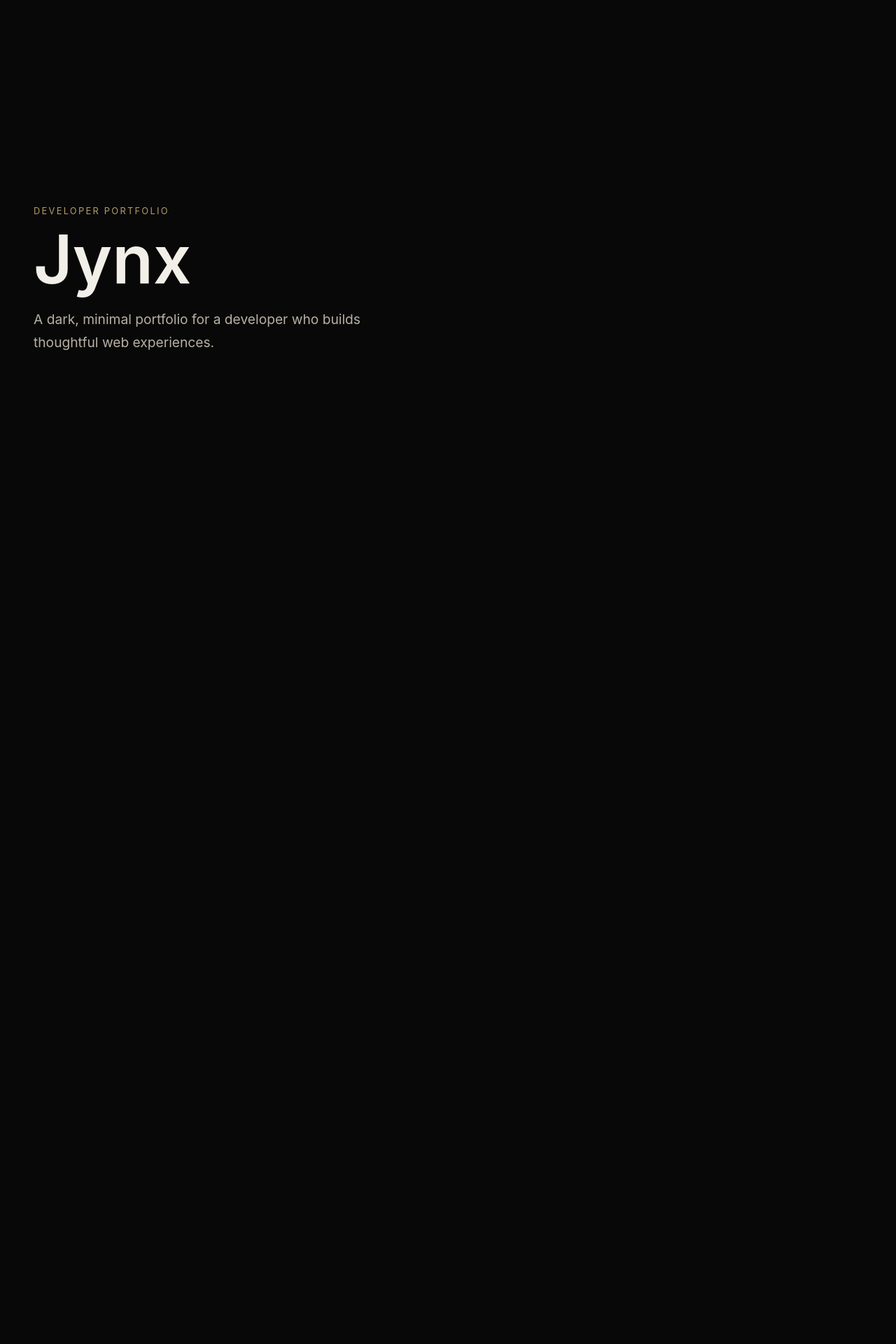
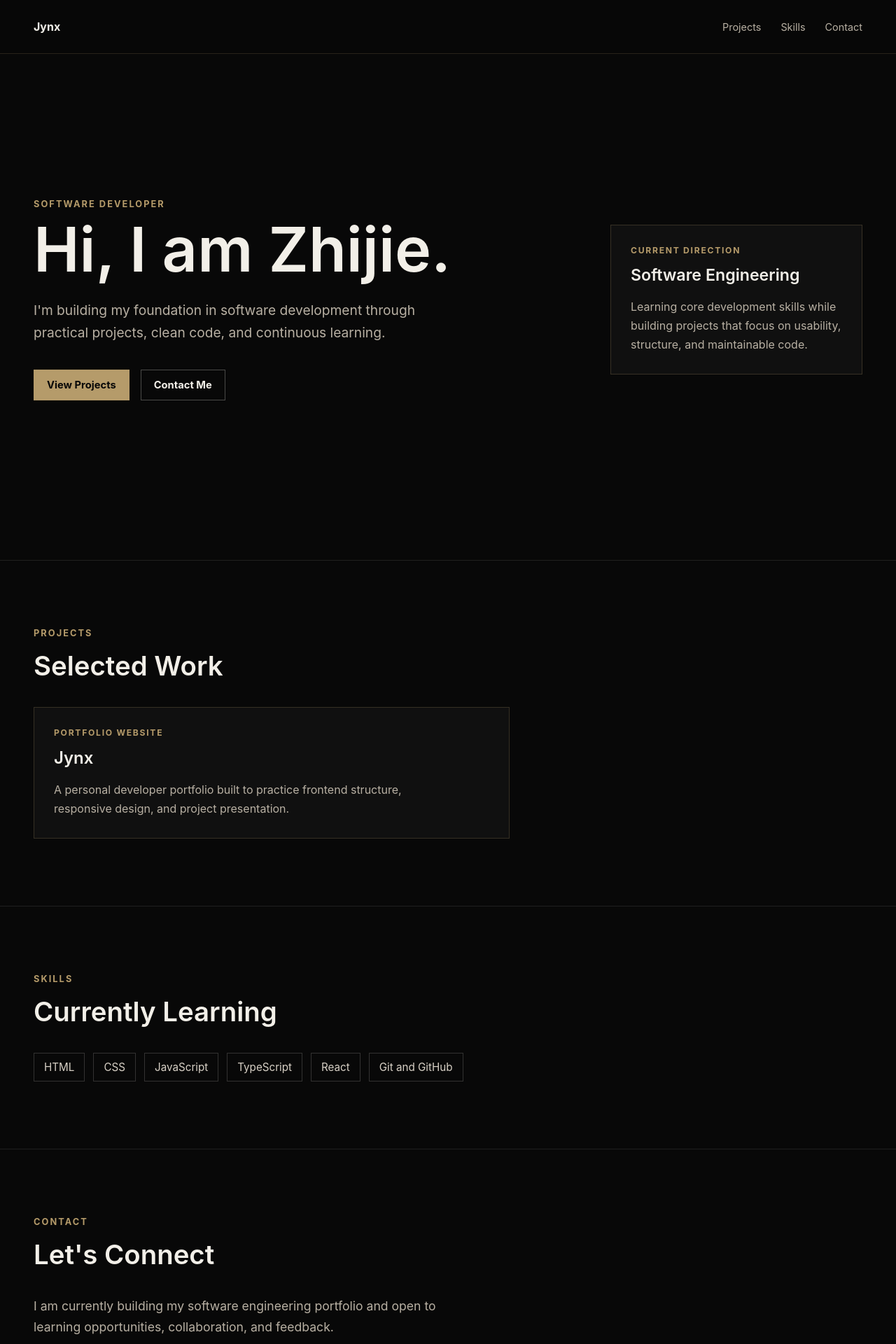
Before and after one commit to zjiexu/jynx, a React (Vite) app: page / in a window 1280 px wide. Shown: the top 1920 px of the page at 70% size. Before the commit the page ends 800 px from the top, so only its background shows below. Built offline with nearby package versions, Linux system fonts and the light colour scheme.

Commit message:
Build initial portfolio homepage
Add intro, projects, skills, and contact sections.

```diff
--- a/src/App.css
+++ b/src/App.css
@@ -4,33 +4,248 @@
   color: #f2efe8;
 }
 
-.hero {
-  min-height: 100vh;
+.site-header {
+  position: fixed;
+  top: 0;
+  left: 0;
+  width: 100%;
   display: flex;
-  flex-direction: column;
-  justify-content: center;
-  padding: 48px;
+  align-items: center;
+  justify-content: space-between;
+  padding: 28px 48px;
+  background: rgba(8, 8, 8, 0.82);
+  border-bottom: 1px solid rgba(181, 155, 106, 0.18);
+  backdrop-filter: blur(12px);
 }
 
-.eyebrow {
+.site-name {
+  color: #f2efe8;
+  font-size: 1rem;
+  font-weight: 700;
+  text-decoration: none;
+}
+
+.site-nav {
+  display: flex;
+  gap: 28px;
+}
+
+.site-nav a {
+  color: #b8b0a3;
+  font-size: 0.9rem;
+  text-decoration: none;
+}
+
+.site-nav a:hover {
+  color: #f2efe8;
+}
+
+.intro-section {
+  min-height: 100vh;
+  display: grid;
+  grid-template-columns: minmax(0, 1fr) 360px;
+  align-items: center;
+  gap: 64px;
+  padding: 120px 48px 64px;
+}
+
+.intro-content {
+  max-width: 760px;
+}
+
+.section-label {
   margin: 0 0 16px;
   color: #b59b6a;
   font-size: 0.8rem;
-  letter-spacing: 0.18em;
+  font-weight: 700;
+  letter-spacing: 0.16em;
   text-transform: uppercase;
 }
 
 h1 {
+  max-width: 760px;
   margin: 0;
-  font-size: 6rem;
+  font-size: 5.5rem;
   font-weight: 600;
   line-height: 0.95;
 }
 
-.intro {
-  max-width: 560px;
-  margin: 24px 0 0;
+.intro-text {
+  max-width: 620px;
+  margin: 28px 0 0;
   color: #b8b0a3;
   font-size: 1.2rem;
   line-height: 1.7;
 }
+
+.intro-actions {
+  display: flex;
+  gap: 16px;
+  margin-top: 36px;
+}
+
+.button {
+  display: inline-flex;
+  align-items: center;
+  justify-content: center;
+  min-height: 44px;
+  padding: 0 18px;
+  border: 1px solid transparent;
+  color: #f2efe8;
+  font-size: 0.92rem;
+  font-weight: 700;
+  text-decoration: none;
+}
+
+.button.primary {
+  background: #b59b6a;
+  color: #080808;
+}
+
+.button.secondary {
+  border-color: rgba(242, 239, 232, 0.28);
+}
+
+.button.secondary:hover {
+  border-color: rgba(242, 239, 232, 0.62);
+}
+
+.summary-panel {
+  padding: 28px;
+  border: 1px solid rgba(181, 155, 106, 0.24);
+  background: rgba(255, 255, 255, 0.03);
+}
+
+.panel-label {
+  margin: 0 0 14px;
+  color: #b59b6a;
+  font-size: 0.76rem;
+  font-weight: 700;
+  letter-spacing: 0.14em;
+  text-transform: uppercase;
+}
+
+.summary-panel h2 {
+  margin: 0;
+  font-size: 1.45rem;
+  font-weight: 600;
+}
+
+.summary-panel p:last-child {
+  margin: 18px 0 0;
+  color: #b8b0a3;
+  line-height: 1.7;
+}
+
+.content-section {
+  padding: 96px 48px;
+  border-top: 1px solid rgba(242, 239, 232, 0.1);
+}
+
+.section-heading {
+  max-width: 680px;
+  margin-bottom: 36px;
+}
+
+.section-heading h2 {
+  margin: 0;
+  font-size: 2.4rem;
+  font-weight: 600;
+}
+
+.project-list {
+  display: grid;
+  grid-template-columns: minmax(0, 680px);
+}
+
+.project-card {
+  padding: 28px;
+  border: 1px solid rgba(181, 155, 106, 0.22);
+  background: rgba(255, 255, 255, 0.03);
+}
+
+.project-type {
+  margin: 0 0 14px;
+  color: #b59b6a;
+  font-size: 0.76rem;
+  font-weight: 700;
+  letter-spacing: 0.14em;
+  text-transform: uppercase;
+}
+
+.project-card h3 {
+  margin: 0;
+  font-size: 1.5rem;
+  font-weight: 600;
+}
+
+.project-card p:last-child {
+  max-width: 560px;
+  margin: 18px 0 0;
+  color: #b8b0a3;
+  line-height: 1.7;
+}
+
+.skill-list {
+  display: flex;
+  flex-wrap: wrap;
+  gap: 12px;
+  max-width: 720px;
+  margin: 0;
+  padding: 0;
+  list-style: none;
+}
+
+.skill-list li {
+  padding: 10px 14px;
+  border: 1px solid rgba(242, 239, 232, 0.18);
+  color: #d8d1c6;
+  font-size: 0.95rem;
+}
+
+.contact-text {
+  max-width: 640px;
+  margin: 0;
+  color: #b8b0a3;
+  font-size: 1.1rem;
+  line-height: 1.7;
+}
+
+@media (max-width: 820px) {
+  .site-header {
+    position: static;
+    padding: 24px;
+  }
+
+  .site-nav {
+    gap: 18px;
+  }
+
+  .intro-section {
+    grid-template-columns: 1fr;
+    gap: 40px;
+    padding: 56px 24px;
+  }
+
+  h1 {
+    font-size: 3.5rem;
+  }
+
+  .intro-actions {
+    flex-direction: column;
+    align-items: flex-start;
+  }
+
+  .button {
+    width: 100%;
+    max-width: 260px;
+  }
+
+  .content-section {
+    padding: 72px 24px;
+  }
+
+  .section-heading h2 {
+    font-size: 2rem;
+  }
+}
--- a/src/App.tsx
+++ b/src/App.tsx
@@ -3,13 +3,90 @@ import './App.css'
 function App() {
   return (
     <main className="site-shell">
-      <section className="hero">
-        <p className="eyebrow">Developer Portfolio</p>
+      <header className="site-header">
+        <a className="site-name" href="/">
+          Jynx
+        </a>
 
-        <h1>Jynx</h1>
+        <nav className="site-nav" aria-label="Main navigation">
+          <a href="#projects">Projects</a>
+          <a href="#skills">Skills</a>
+          <a href="#contact">Contact</a>
+        </nav>
+      </header>
 
-        <p className="intro">
-          A dark, minimal portfolio for a developer who builds thoughtful web experiences.
+      <section className="intro-section">
+        <div className="intro-content">
+          <p className="section-label">Software Developer</p>
+
+          <h1>Hi, I am Zhijie.</h1>
+
+          <p className="intro-text">
+            I'm building my foundation in software development through practical projects, clean code, and continuous learning.
+          </p>
+
+          <div className="intro-actions">
+            <a className="button primary" href="#projects">
+              View Projects
+            </a>
+            <a className="button secondary" href="#contact">
+              Contact Me
+            </a>
+          </div>
+        </div>
+
+        <aside className="summary-panel" aria-label="Portfolio summary">
+          <p className="panel-label">Current Direction</p>
+
+          <h2>Software Engineering</h2>
+
+          <p>
+            Learning core development skills while building projects that focus on usability, structure, and maintainable code.
+          </p>
+        </aside>
+      </section>
+
+      <section className="content-section" id="projects">
+        <div className="section-heading">
+          <p className="section-label">Projects</p>
+          <h2>Selected Work</h2>
+        </div>
+
+        <div className="project-list">
+          <article className="project-card">
+            <p className="project-type">Portfolio Website</p>
+            <h3>Jynx</h3>
+            <p>
+              A personal developer portfolio built to practice frontend structure, responsive design, and project presentation.
+            </p>
+          </article>
+        </div>
+      </section>
+
+      <section className="content-section" id="skills">
+        <div className="section-heading">
+          <p className="section-label">Skills</p>
+          <h2>Currently Learning</h2>
+        </div>
+
+        <ul className="skill-list">
+          <li>HTML</li>
+          <li>CSS</li>
+          <li>JavaScript</li>
+          <li>TypeScript</li>
+          <li>React</li>
+          <li>Git and GitHub</li>
+        </ul>
+      </section>
+
+      <section className="content-section" id="contact">
+        <div className="section-heading">
+          <p className="section-label">Contact</p>
+          <h2>Let's Connect</h2>
+        </div>
+
+        <p className="contact-text">
+          I am currently building my software engineering portfolio and open to learning opportunities, collaboration, and feedback.
         </p>
       </section>
     </main>
```
